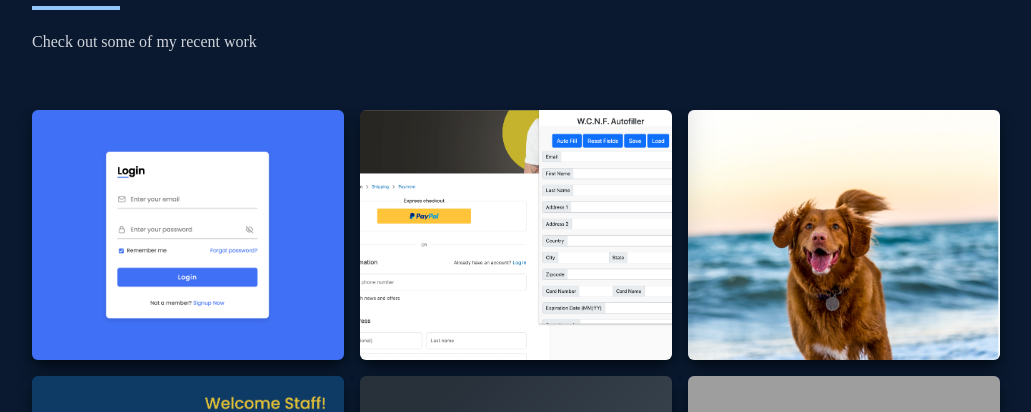
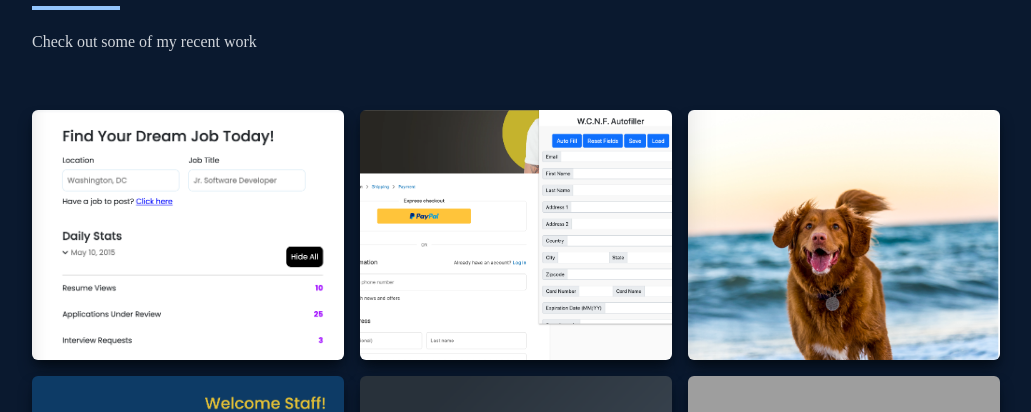
Before and after one commit to ibsaajadam/portfolio, a React (Create React App) app: page / in a window 1280 px wide. Shown: the part 2494-2906 px from the top of the page, without its empty margins (124-1155 px from the left). Built offline with nearby package versions, Linux system fonts and the light colour scheme; grey boxes are pictures that could not be loaded.

Commit message:
updated projects

```diff
--- a/src/components/Work.jsx
+++ b/src/components/Work.jsx
@@ -1,6 +1,5 @@
 import React from 'react';
 import './assets/WorkStyle.css';
-import One from '../assets/project-one.png';
 import Two from '../assets/project-two.png';
 import Three from '../assets/project-three.png';
 import Four from '../assets/project-four.png';
@@ -12,6 +11,7 @@
 import Ten from '../assets/project-ten.png';
 import Eleven from '../assets/project-eleven.png';
 import Twelve from '../assets/project-twelve.png';
+import Thirteen from '../assets/project-thirteen.png';
 
 
 const Work = () => {
@@ -30,21 +30,21 @@
 
             {/* Grid Item */}
             <div
-            style={{ backgroundImage: `url(${One})` }}
+            style={{ backgroundImage: `url(${Thirteen})` }}
             className='shadow-lg shadow-[#040c16] group container rounded-md flex justify-center items-center mx-auto content-div'
           >
             {/* Hover Effects */}
             <div className='opacity-0 group-hover:opacity-100'>
               <span className='text-2xl font-bold text-white tracking-wider'>
-                JavaScript Login Form
+                JavaScript Easy Hire
               </span>
               <div className='pt-8 text-center'>
-                <a href='https://javascript-front-end-login.netlify.app/' target="_blank" rel="noreferrer">
+                <a href='https://easy-hire.netlify.app/' target="_blank" rel="noreferrer">
                   <button className='text-center rounded-lg px-4 py-3 m-2 bg-white text-gray-700 font-bold text-lg'>
                     Demo
                   </button>
                 </a>
-                <a href='https://github.com/ibsaajadam/javascript-login' target="_blank" rel="noreferrer">
+                <a href='https://github.com/ibsaajadam/easyHire-js' target="_blank" rel="noreferrer">
                   <button className='text-center rounded-lg px-4 py-3 m-2 bg-white text-gray-700 font-bold text-lg'>
                     Code
                   </button>
```
Also changed, not shown: src/assets/project-thirteen.png (added).
